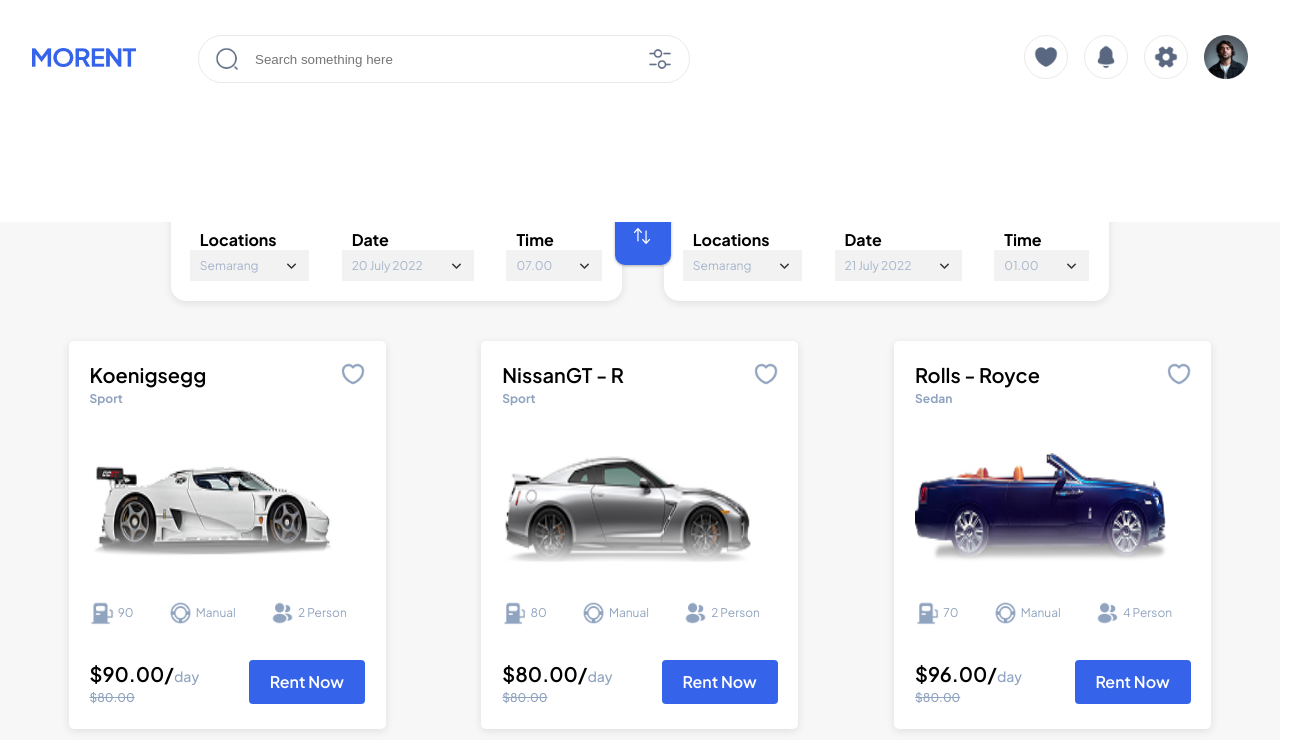
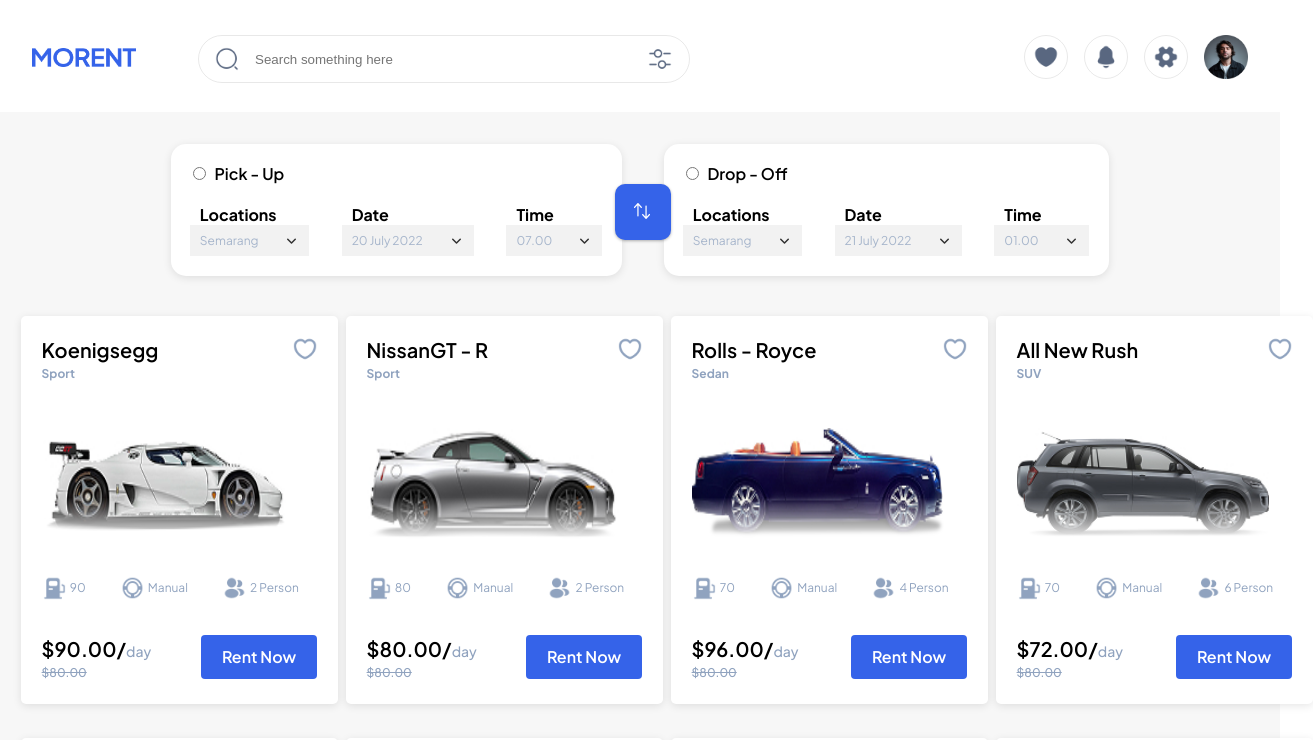
Before and after one commit to clarencepanto/morentcars, a React (Vite) app: page / in a window 1280 px wide. Shown: the top 740 px of the page, 1313 px wide, since content can reach past the window. Built offline with nearby package versions, Linux system fonts and the light colour scheme.

Commit message:
done desktop and wide

```diff
--- a/src/styles/components/_card.scss
+++ b/src/styles/components/_card.scss
@@ -41,7 +41,7 @@
     padding: 1.2rem 0.2rem 1rem 1.4rem;
   }
   @include desktop {
-    width: 30.375rem;
+    width: 20.375rem;
     height: 8.25rem;
     padding: 1.2rem 0.2rem 1rem 1.4rem;
   }
--- a/src/styles/features/_infocardpickup.scss
+++ b/src/styles/features/_infocardpickup.scss
@@ -94,6 +94,7 @@
   padding-top: 1.7rem;
   padding-bottom: 1.7rem;
   @include desktop {
+    padding-top: 7rem;
     display: flex;
     justify-content: center;
   }
--- a/src/styles/layout/_header.scss
+++ b/src/styles/layout/_header.scss
@@ -18,8 +18,8 @@
   }
 
   @include desktop {
-    padding-bottom: 0;
     padding-top: 0.2rem;
+    min-height: 6rem;
   }
 
   &__toprow {
--- a/src/styles/layout/_sidebar.scss
+++ b/src/styles/layout/_sidebar.scss
@@ -26,7 +26,23 @@
   }
 
   @include desktop {
-    transform: translateY(-6rem);
+    // position: sticky;
+    // top: 64px; /* below navbar */
+    // left: 0;
+    // width: 10rem;
+
+    position: absolute;
+    top: 64px;
+    left: 0;
+    width: 10rem;
+    height: 85%;
+    background-color: white;
+    box-shadow: 2px 0 8px rgba(0, 0, 0, 0.1);
+    z-index: 5;
+  }
+
+  @include wide {
+    height: 78%;
   }
 
   &__type,
@@ -75,6 +91,11 @@
     }
     @include desktop {
       grid-template-columns: repeat(3, 1fr);
+      gap: 0.5rem;
+    }
+
+    @include wide {
+      grid-template-columns: repeat((4, 1fr));
     }
   }
 
```
